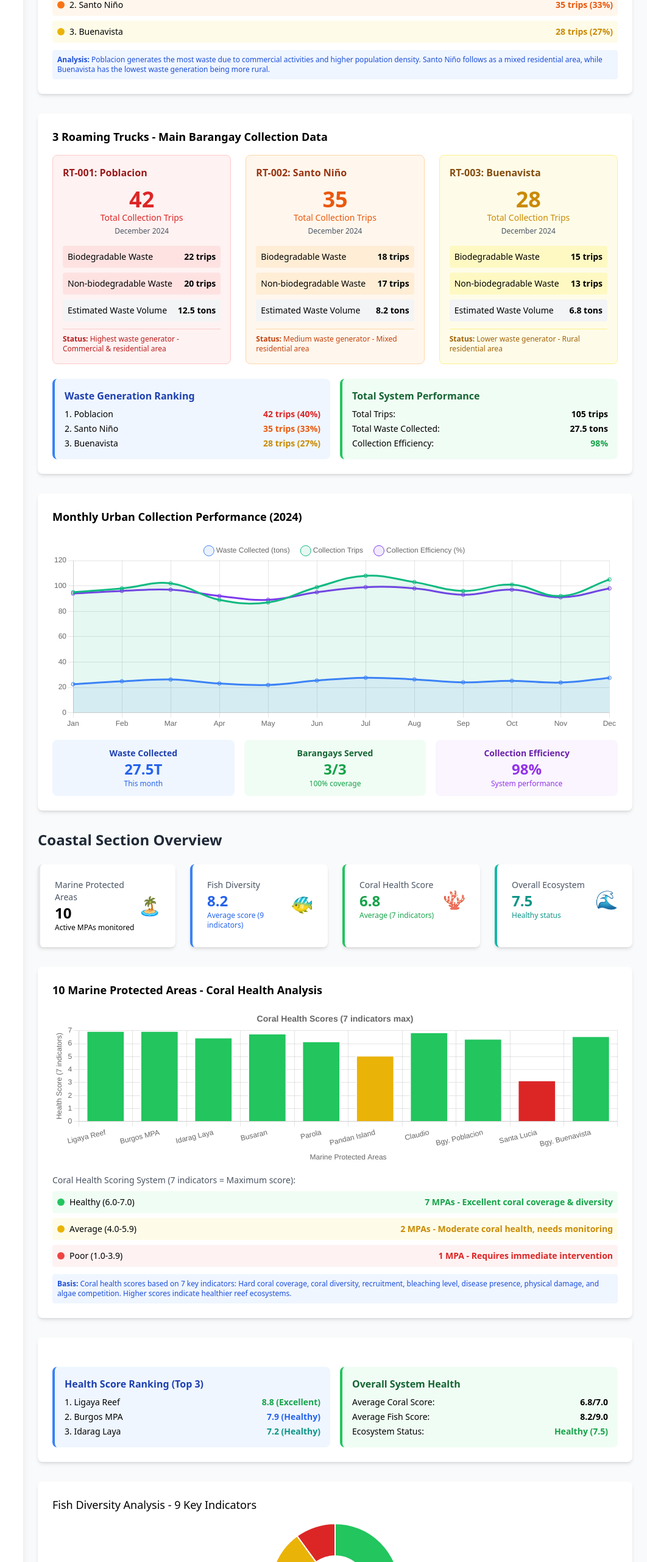
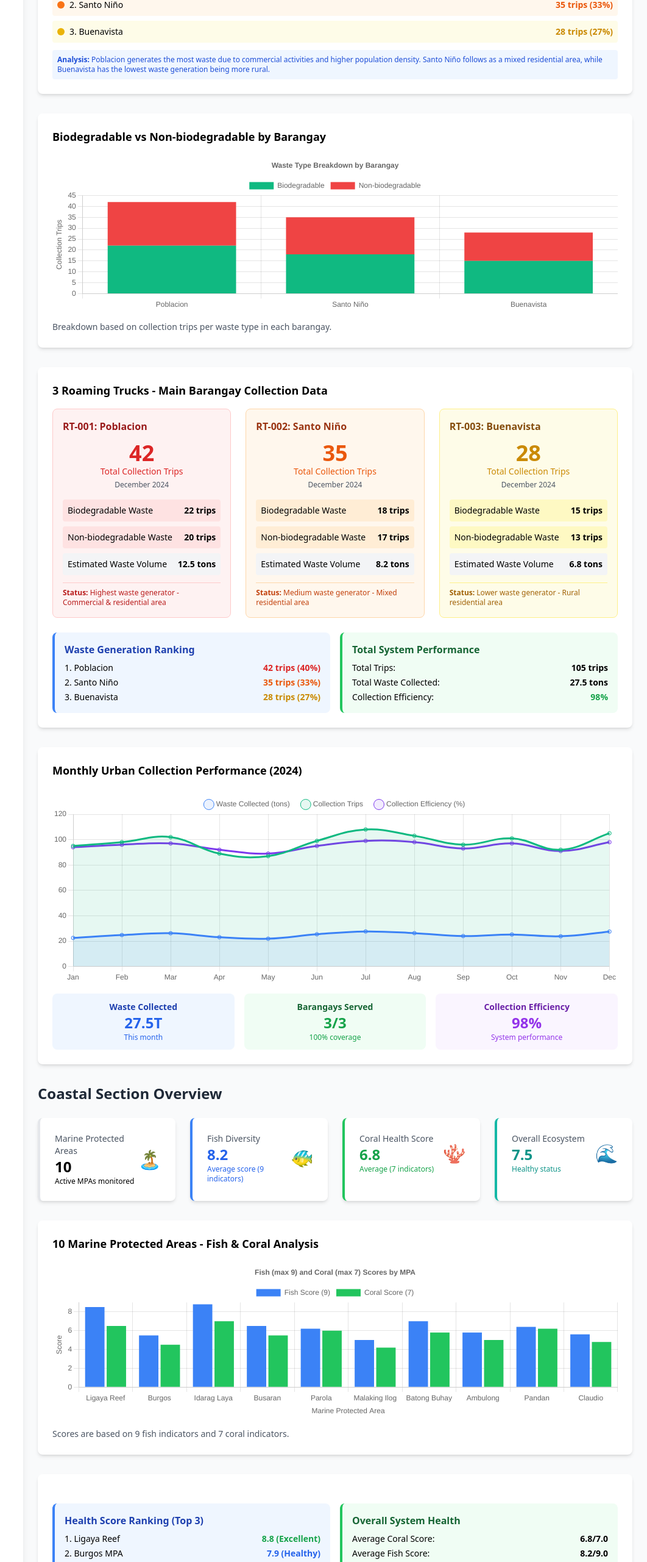
Before and after one commit to NathanVK119/menro_client, a plain HTML site: page admin.html in a window 1280 px wide. Shown: the part 2102-4663 px from the top of the page at 61% size, without its empty margins (218-1280 px from the left). Drawn offline with nearby package versions, Linux system fonts and the light colour scheme.

Commit message:
Update admin.html

```diff
--- a/admin.html
+++ b/admin.html
@@ -347,6 +347,17 @@
                     </div>
                 </div>
 
+                <!-- Urban Biodegradable vs Non-biodegradable Breakdown -->
+                <div class="bg-white rounded-lg shadow-md p-6 mb-8">
+                    <h3 class="text-lg font-semibold mb-4">Biodegradable vs Non-biodegradable by Barangay</h3>
+                    <div class="relative h-64">
+                        <canvas id="urbanBreakdownChart"></canvas>
+                    </div>
+                    <div class="mt-4 text-sm text-gray-600">
+                        <p>Breakdown based on collection trips per waste type in each barangay.</p>
+                    </div>
+                </div>
+
                 <!-- Detailed Barangay Collection Data - 3 Main Barangays -->
                 <div class="bg-white rounded-lg shadow-md p-6 mb-8">
                     <h3 class="text-lg font-semibold mb-4">3 Roaming Trucks - Main Barangay Collection Data</h3>
@@ -571,40 +582,14 @@
                     </div>
                 </div>
 
-                <!-- Coral Health Analysis Chart -->
+                <!-- Fish & Coral Analysis Chart (10 MPAs) -->
                 <div class="bg-white rounded-lg shadow-md p-6 mb-8">
-                    <h3 class="text-lg font-semibold mb-4">10 Marine Protected Areas - Coral Health Analysis</h3>
+                    <h3 class="text-lg font-semibold mb-4">10 Marine Protected Areas - Fish & Coral Analysis</h3>
                     <div class="relative h-64">
-                        <canvas id="coralChart"></canvas>
+                        <canvas id="coastalCombinedChart"></canvas>
                     </div>
                     <div class="mt-4 text-sm">
-                        <p class="text-gray-600 mb-2">Coral Health Scoring System (7 indicators = Maximum score):</p>
-                        <div class="grid grid-cols-1 gap-2">
-                            <div class="flex items-center justify-between p-2 bg-green-50 rounded">
-                                <div class="flex items-center space-x-2">
-                                    <div class="w-3 h-3 bg-green-500 rounded-full"></div>
-                                    <span class="font-medium">Healthy (6.0-7.0)</span>
-                                </div>
-                                <span class="font-bold text-green-600">7 MPAs - Excellent coral coverage & diversity</span>
-                            </div>
-                            <div class="flex items-center justify-between p-2 bg-yellow-50 rounded">
-                                <div class="flex items-center space-x-2">
-                                    <div class="w-3 h-3 bg-yellow-500 rounded-full"></div>
-                                    <span class="font-medium">Average (4.0-5.9)</span>
-                                </div>
-                                <span class="font-bold text-yellow-600">2 MPAs - Moderate coral health, needs monitoring</span>
-                            </div>
-                            <div class="flex items-center justify-between p-2 bg-red-50 rounded">
-                                <div class="flex items-center space-x-2">
-                                    <div class="w-3 h-3 bg-red-500 rounded-full"></div>
-                                    <span class="font-medium">Poor (1.0-3.9)</span>
-                                </div>
-                                <span class="font-bold text-red-600">1 MPA - Requires immediate intervention</span>
-                            </div>
-                        </div>
-                        <div class="mt-3 p-2 bg-blue-50 rounded">
-                            <p class="text-xs text-blue-700"><strong>Basis:</strong> Coral health scores based on 7 key indicators: Hard coral coverage, coral diversity, recruitment, bleaching level, disease presence, physical damage, and algae competition. Higher scores indicate healthier reef ecosystems.</p>
-                        </div>
+                        <p class="text-gray-600">Scores are based on 9 fish indicators and 7 coral indicators.</p>
                     </div>
                 </div>
 
@@ -787,10 +772,6 @@
 
             <!-- Forest Section -->
             <div id="forest" class="section hidden fade-in">
-                <div class="flex justify-between items-center mb-6">
-                    <h2 class="text-2xl font-bold text-gray-800">Forest Section Management</h2>
-                    <button onclick="addForestReport()" class="bg-menro-red hover:bg-menro-dark text-white px-4 py-2 rounded-lg">Add New Report</button>
-                </div>
 
                 <!-- Forest Summary Stats -->
                 <div class="grid grid-cols-1 md:grid-cols-4 gap-4 mb-6">
@@ -876,34 +857,6 @@
                         </div>
                     </div>
 
-                    <!-- Forest Restoration & Monitoring -->
-                    <div class="bg-white rounded-lg shadow-md p-6">
-                        <div class="flex justify-between items-center mb-4">
-                            <h3 class="text-lg font-semibold">🌳 Forest Restoration</h3>
-                            <button onclick="monitorReforestation()" class="text-menro-red hover:text-menro-dark text-sm">Monitor</button>
-                        </div>
-                        <div class="space-y-3">
-                            <div class="p-3 bg-gray-50 rounded-lg">
-                                <p class="font-medium">Reforestation Project</p>
-                                <p class="text-sm text-gray-600">Planted Trees: 1,500 | Survival Rate: 78%</p>
-                                <div class="w-full bg-gray-200 rounded-full h-2 mt-2">
-                                    <div class="bg-green-600 h-2 rounded-full" style="width: 78%"></div>
-                                </div>
-                                <p class="text-xs text-gray-500 mt-1">Logbook: Updated monthly</p>
-                            </div>
-                            <div class="p-3 bg-gray-50 rounded-lg">
-                                <p class="font-medium">Critical Habitat Patrol</p>
-                                <p class="text-sm text-gray-600">Status: Active Monitoring</p>
-                                <p class="text-sm text-green-600">Last Patrol: Dec 12, 2024</p>
-                            </div>
-                            <div class="p-3 bg-purple-50 rounded-lg">
-                                <p class="font-medium">Mindoro Pines Area</p>
-                                <p class="text-sm text-purple-600">Assisted Natural Regeneration</p>
-                                <p class="text-sm text-gray-600">Monthly Report: ✓ Submitted</p>
-                            </div>
-                        </div>
-                    </div>
-
                     <!-- Monthly Report Summary -->
                     <div class="bg-white rounded-lg shadow-md p-6 lg:col-span-2">
                         <h3 class="text-lg font-semibold mb-4">📊 Forest Section Report Summary (6 Total Reports/Month)</h3>
@@ -912,7 +865,6 @@
                                 <h4 class="font-semibold text-green-800">Community Watershed</h4>
                                 <p class="text-sm text-green-600">• 1 Patrol Report (Monthly)</p>
                                 <p class="text-sm text-green-600">• 1 Nursery Report (Monthly)</p>
-                                <p class="text-sm text-green-600">• Weekly Logbook Updates</p>
                             </div>
                             <div class="p-4 bg-blue-50 rounded-lg">
                                 <h4 class="font-semibold text-blue-800">Reforestation</h4>
@@ -923,8 +875,6 @@
                             <div class="p-4 bg-purple-50 rounded-lg">
                                 <h4 class="font-semibold text-purple-800">Special Areas</h4>
                                 <p class="text-sm text-purple-600">• 1 Patrol Deck Report</p>
-                                <p class="text-sm text-purple-600">• 1 Mindoro Pines Report</p>
-                                <p class="text-sm text-purple-600">• Violation Reporting</p>
                             </div>
                         </div>
                     </div>
@@ -933,10 +883,6 @@
 
             <!-- Urban Section -->
             <div id="urban" class="section hidden fade-in">
-                <div class="flex justify-between items-center mb-6">
-                    <h2 class="text-2xl font-bold text-gray-800">Urban Section Management</h2>
-                    <button onclick="addUrbanReport()" class="bg-menro-red hover:bg-menro-dark text-white px-4 py-2 rounded-lg">Add New Report</button>
-                </div>
 
                 <!-- Urban Summary Stats -->
                 <div class="grid grid-cols-1 md:grid-cols-4 gap-4 mb-6">
@@ -1008,47 +954,6 @@
                                 <p class="text-sm text-blue-600">🚛 Direct to Landfill</p>
                                 <p class="text-xs text-gray-500">Request Letter: Required for scheduling</p>
                             </div>
-                            <div class="p-3 bg-red-50 rounded-lg border-l-4 border-red-500">
-                                <p class="font-medium">Garbage Violation Monitoring</p>
-                                <p class="text-sm text-gray-600">This Month: 3 violations recorded</p>
-                                <div class="mt-2 space-y-1 text-xs">
-                                    <p class="text-red-600">• Improper waste segregation (2 cases)</p>
-                                    <p class="text-red-600">• Illegal dumping (1 case)</p>
-                                </div>
-                                <span class="text-xs bg-red-100 text-red-800 px-2 py-1 rounded-full mt-2 inline-block">Action Required</span>
-                            </div>
-                        </div>
-                    </div>
-
-                    <!-- Urban Cleaning (Parola Park & Mini Zoo) -->
-                    <div class="bg-white rounded-lg shadow-md p-6">
-                        <div class="flex justify-between items-center mb-4">
-                            <h3 class="text-lg font-semibold">🏛️ Urban Cleaning (2 Reports)</h3>
-                            <button onclick="manageUrbanCleaning()" class="text-menro-red hover:text-menro-dark text-sm">Manage</button>
-                        </div>
-                        <div class="space-y-3">
-                            <div class="p-3 bg-green-50 rounded-lg border-l-4 border-green-500">
-                                <div class="flex justify-between items-start">
-                                    <div>
-                                        <p class="font-medium">Parola Park Maintenance</p>
-                                        <p class="text-sm text-gray-600">Last Cleaned: Dec 15, 2024</p>
-                                        <p class="text-sm text-gray-600">Facility Status: Excellent condition</p>
-                                        <p class="text-xs text-gray-500">Monthly Report: ✓ Submitted</p>
-                                    </div>
-                                    <span class="text-xs bg-green-100 text-green-800 px-2 py-1 rounded-full">Excellent</span>
-                                </div>
-                            </div>
-                            <div class="p-3 bg-green-50 rounded-lg border-l-4 border-green-500">
-                                <div class="flex justify-between items-start">
-                                    <div>
-                                        <p class="font-medium">Mini Zoo Maintenance</p>
-                                        <p class="text-sm text-gray-600">Last Cleaned: Dec 14, 2024</p>
-                                        <p class="text-sm text-gray-600">Facility Status: Good condition</p>
-                                        <p class="text-xs text-gray-500">Monthly Report: ✓ Submitted</p>
-                                    </div>
-                                    <span class="text-xs bg-green-100 text-green-800 px-2 py-1 rounded-full">Good</span>
-                                </div>
-                            </div>
                         </div>
                     </div>
 
@@ -1085,20 +990,16 @@
 
                     <!-- Urban Section Report Summary -->
                     <div class="bg-white rounded-lg shadow-md p-6 lg:col-span-2">
-                        <h3 class="text-lg font-semibold mb-4">📊 Urban Section Report Summary (4 Total Reports/Month)</h3>
+                        <h3 class="text-lg font-semibold mb-4">📊 Urban Section Report Summary (Total Reports/Month)</h3>
                         <div class="grid grid-cols-1 md:grid-cols-2 gap-4">
                             <div class="p-4 bg-blue-50 rounded-lg">
                                 <h4 class="font-semibold text-blue-800">Solid Waste Management</h4>
                                 <p class="text-sm text-blue-600">• Garbage Collection (Monthly Report)</p>
-                                <p class="text-sm text-blue-600">• Street Sweeping (Monthly Report)</p>
                                 <p class="text-sm text-blue-600">• Trip Notes (Daily Updates)</p>
                                 <p class="text-sm text-blue-600">• Special Collection Scheduling</p>
                             </div>
                             <div class="p-4 bg-green-50 rounded-lg">
                                 <h4 class="font-semibold text-green-800">Urban Cleaning & Maintenance</h4>
-                                <p class="text-sm text-green-600">• Parola Park (Monthly Report)</p>
-                                <p class="text-sm text-green-600">• Mini Zoo (Monthly Report)</p>
-                                <p class="text-sm text-green-600">• Facility Cleaning & Maintenance</p>
                                 <p class="text-sm text-green-600">• Urban Nursery Management</p>
                             </div>
                         </div>
@@ -1108,10 +1009,6 @@
 
             <!-- Coastal Section -->
             <div id="coastal" class="section hidden fade-in">
-                <div class="flex justify-between items-center mb-6">
-                    <h2 class="text-2xl font-bold text-gray-800">Coastal Section Management</h2>
-                    <button onclick="addCoastalReport()" class="bg-menro-red hover:bg-menro-dark text-white px-4 py-2 rounded-lg">Add New Report</button>
-                </div>
 
                 <!-- Coastal Summary Stats -->
                 <div class="grid grid-cols-1 md:grid-cols-4 gap-4 mb-6">
@@ -1226,7 +1123,6 @@
                                 <div class="text-xs text-gray-600 space-y-1">
                                     <p>• Overall Rating: 1-3 Poor, 4-5 Average, 6-7 Healthy</p>
                                     <p>• Monthly reef checks for all 10 areas</p>
-                                    <p>• Issue recording for violations & garbage</p>
                                 </div>
                             </div>
                         </div>
@@ -1276,7 +1172,6 @@
                                 <h4 class="font-semibold text-green-800">Monitoring Activities</h4>
                                 <p class="text-sm text-green-600">• Reef Health Checking (Fish & Coral)</p>
                                 <p class="text-sm text-green-600">• Ecosystem Status Recording</p>
-                                <p class="text-sm text-green-600">• Violation & Issue Documentation</p>
                                 <p class="text-sm text-green-600">• Marine Garbage Monitoring</p>
                             </div>
                         </div>
@@ -1523,7 +1418,7 @@
         }
 
         // Chart instances
-        let userChart, seedlingChart, forest_monthlyChart, forestChart, urbanChart, ecosystemChart, performanceChart, urban_monthlyChart, coastal_monthlyChart;
+        let userChart, seedlingChart, forest_monthlyChart, forestChart, urbanChart, ecosystemChart, performanceChart, urban_monthlyChart, coastal_monthlyChart, urbanBreakdownChart, coastalCombinedChart, dashboardUrbanBreakdownChart, dashboardCoastalCombinedChart;
 
         // Initialize Charts
         function initializeCharts() {
@@ -1692,6 +1587,42 @@
                 }
             });
 
+            // Urban Biodegradable vs Non-biodegradable Breakdown (Stacked Bar)
+            const urbanBreakdownCtx = document.getElementById('urbanBreakdownChart').getContext('2d');
+            urbanBreakdownChart = new Chart(urbanBreakdownCtx, {
+                type: 'bar',
+                data: {
+                    labels: ['Poblacion', 'Santo Niño', 'Buenavista'],
+                    datasets: [
+                        {
+                            label: 'Biodegradable',
+                            data: [22, 18, 15],
+                            backgroundColor: '#10b981'
+                        },
+                        {
+                            label: 'Non-biodegradable',
+                            data: [20, 17, 13],
+                            backgroundColor: '#ef4444'
+                        }
+                    ]
+                },
+                options: {
+                    responsive: true,
+                    maintainAspectRatio: false,
+                    plugins: {
+                        legend: { position: 'top' },
+                        title: {
+                            display: true,
+                            text: 'Waste Type Breakdown by Barangay'
+                        }
+                    },
+                    scales: {
+                        x: { stacked: true },
+                        y: { stacked: true, beginAtZero: true, title: { display: true, text: 'Collection Trips' } }
+                    }
+                }
+            });
+
             // Monthly Performance Line Chart
             const urban_monthlyCtx = document.getElementById('urban_monthlyChart').getContext('2d');
             urban_monthlyChart = new Chart(urban_monthlyCtx, {
@@ -1753,54 +1684,42 @@
                 }
             });
 
-            // Coral Health Chart - 10 MPAs
-            const coralCtx = document.getElementById('coralChart').getContext('2d');
-            coralChart = new Chart(coralCtx, {
+            // Coastal Combined Fish & Coral Chart - 10 MPAs (Grouped Bar)
+            const coastalCombinedCtx = document.getElementById('coastalCombinedChart').getContext('2d');
+            coastalCombinedChart = new Chart(coastalCombinedCtx, {
                 type: 'bar',
                 data: {
-                    labels: ['Ligaya Reef', 'Burgos MPA', 'Idarag Laya', 'Busaran', 'Parola', 'Pandan Island', 'Claudio', 'Bgy. Poblacion', 'Santa Lucia', 'Bgy. Buenavista'],
-                    datasets: [{
-                        label: 'Coral Health Score',
-                        data: [7.0, 7.0, 6.5, 6.8, 6.2, 5.1, 6.9, 6.4, 3.2, 6.6],
-                        backgroundColor: [
-                            '#22c55e', '#22c55e', '#22c55e', '#22c55e', '#22c55e',
-                            '#eab308', '#22c55e', '#22c55e', '#dc2626', '#22c55e'
-                        ],
-                        borderWidth: 2,
-                        borderColor: '#ffffff'
-                    }]
+                    labels: ['Ligaya Reef', 'Burgos', 'Idarag Laya', 'Busaran', 'Parola', 'Malaking Ilog', 'Batong Buhay', 'Ambulong', 'Pandan', 'Claudio'],
+                    datasets: [
+                        {
+                            label: 'Fish Score (9)',
+                            data: [8.5, 5.5, 8.8, 6.5, 6.2, 5.0, 7.0, 5.8, 6.4, 5.6],
+                            backgroundColor: '#3b82f6'
+                        },
+                        {
+                            label: 'Coral Score (7)',
+                            data: [6.5, 4.5, 7.0, 5.5, 6.0, 4.2, 5.8, 5.0, 6.2, 4.8],
+                            backgroundColor: '#22c55e'
+                        }
+                    ]
                 },
                 options: {
                     responsive: true,
                     maintainAspectRatio: false,
                     plugins: {
-                        legend: {
-                            display: false
-                        },
+                        legend: { position: 'top' },
                         title: {
                             display: true,
-                            text: 'Coral Health Scores (7 indicators max)',
-                            font: {
-                                size: 14,
-                                weight: 'bold'
-                            }
+                            text: 'Fish (max 9) and Coral (max 7) Scores by MPA'
                         }
                     },
                     scales: {
                         y: {
                             beginAtZero: true,
-                            max: 7,
-                            title: {
-                                display: true,
-                                text: 'Health Score (7 indicators)'
-                            }
+                            max: 9,
+                            title: { display: true, text: 'Score' }
                         },
-                        x: {
-                            title: {
-                                display: true,
-                                text: 'Marine Protected Areas'
-                            }
-                        }
+                        x: { title: { display: true, text: 'Marine Protected Area' } }
                     }
                 }
             });
@@ -1894,6 +1813,34 @@
                     }
                 }
             });
+
+            // Dashboard Urban Breakdown (reuse data)
+            const dashboardUrbanBreakdownCtx = document.getElementById('dashboardUrbanBreakdownChart').getContext('2d');
+            dashboardUrbanBreakdownChart = new Chart(dashboardUrbanBreakdownCtx, {
+                type: 'bar',
+                data: {
+                    labels: ['Poblacion', 'Santo Niño', 'Buenavista'],
+                    datasets: [
+                        { label: 'Biodegradable', data: [22, 18, 15], backgroundColor: '#10b981' },
+                        { label: 'Non-biodegradable', data: [20, 17, 13], backgroundColor: '#ef4444' }
+                    ]
+                },
+                options: { responsive: true, maintainAspectRatio: false, scales: { x: { stacked: true }, y: { stacked: true, beginAtZero: true } } }
+            });
+
+            // Dashboard Coastal Combined (reuse data)
+            const dashboardCoastalCombinedCtx = document.getElementById('dashboardCoastalCombinedChart').getContext('2d');
+            dashboardCoastalCombinedChart = new Chart(dashboardCoastalCombinedCtx, {
+                type: 'bar',
+                data: {
+                    labels: ['Ligaya Reef', 'Burgos', 'Idarag Laya', 'Busaran', 'Parola', 'Malaking Ilog', 'Batong Buhay', 'Ambulong', 'Pandan', 'Claudio'],
+                    datasets: [
+                        { label: 'Fish Score (9)', data: [8.5, 5.5, 8.8, 6.5, 6.2, 5.0, 7.0, 5.8, 6.4, 5.6], backgroundColor: '#3b82f6' },
+                        { label: 'Coral Score (7)', data: [6.5, 4.5, 7.0, 5.5, 6.0, 4.2, 5.8, 5.0, 6.2, 4.8], backgroundColor: '#22c55e' }
+                    ]
+                },
+                options: { responsive: true, maintainAspectRatio: false, scales: { y: { beginAtZero: true, max: 9 } } }
+            });
         }
 
         // User management functions
```
